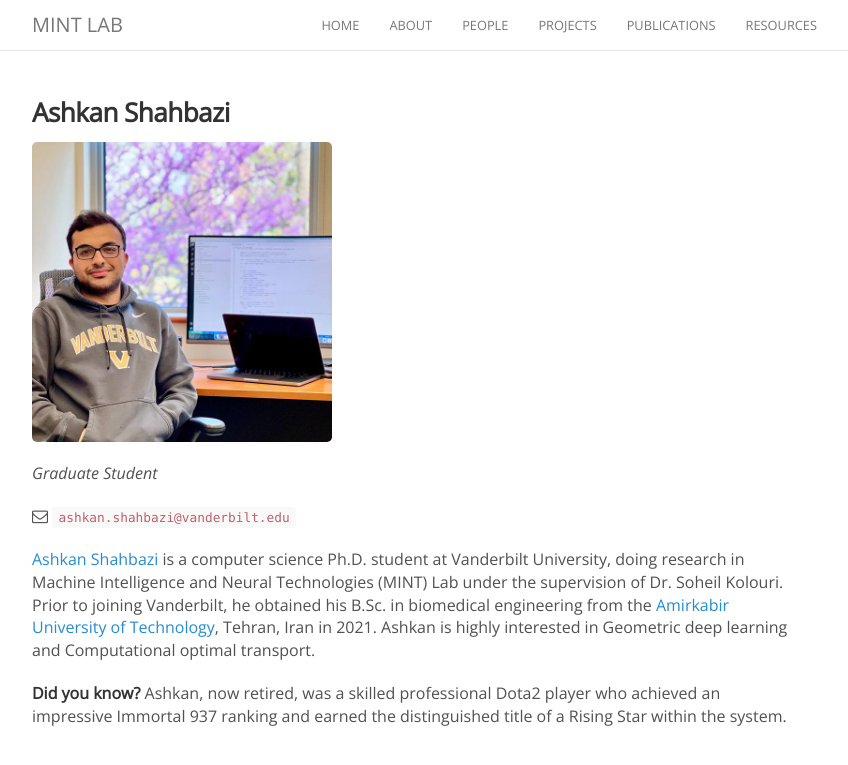
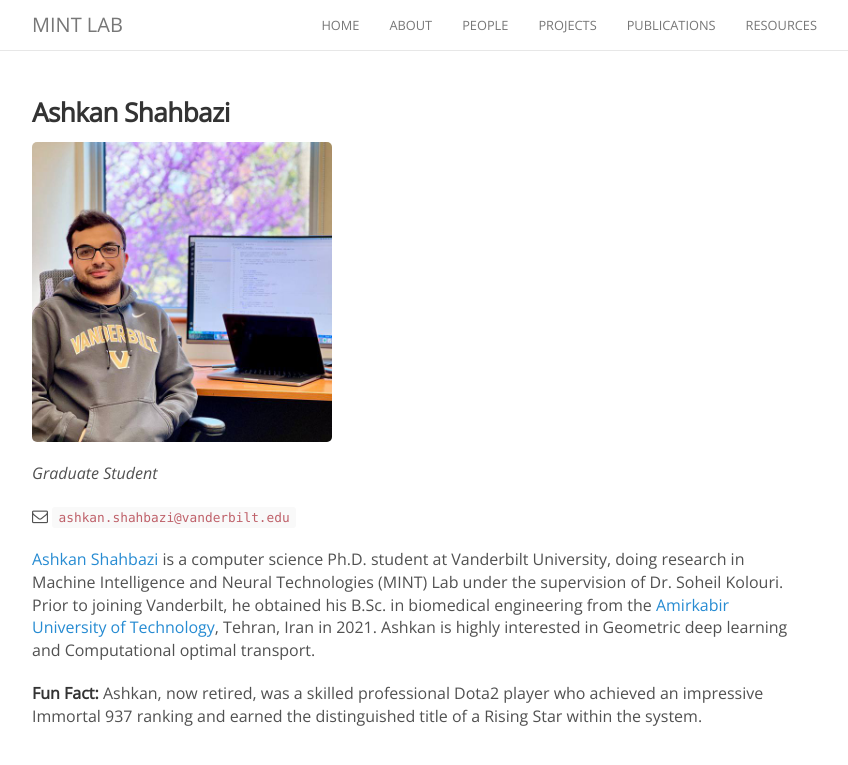
Before and after one commit to naqibUVa/nsp.github.io, a Jekyll site: the page built from _people/Ashkan_Shahbazi.md, in a window 1280 px wide. Shown: the top 765 px of the page, without its empty margins (223-1071 px from the left). Built offline with Jekyll 4.4.1, drawn with Linux system fonts in a browser that asks for light colours; nearby versions of some CDN libraries; comment, search, counter and statistics services are not loaded.

Commit message:
Update Ashkan_Shahbazi.md

```diff
--- a/_people/Ashkan_Shahbazi.md
+++ b/_people/Ashkan_Shahbazi.md
@@ -13,4 +13,4 @@ _Graduate Student_<br>
 
 [Ashkan Shahbazi](https://ashkan13776.github.io/) is a computer science Ph.D. student at Vanderbilt University, doing research in Machine Intelligence and Neural Technologies (MINT) Lab under the supervision of Dr. Soheil Kolouri. Prior to joining Vanderbilt, he obtained his B.Sc. in biomedical engineering from the [Amirkabir University of Technology](https://aut.ac.ir/en), Tehran, Iran in 2021. Ashkan is highly interested in Geometric deep learning and Computational optimal transport.
 
-**Did you know?** Ashkan, now retired, was a skilled professional Dota2 player who achieved an impressive Immortal 937 ranking and earned the distinguished title of a Rising Star within the system.
+**Fun Fact:** Ashkan, now retired, was a skilled professional Dota2 player who achieved an impressive Immortal 937 ranking and earned the distinguished title of a Rising Star within the system.
```
